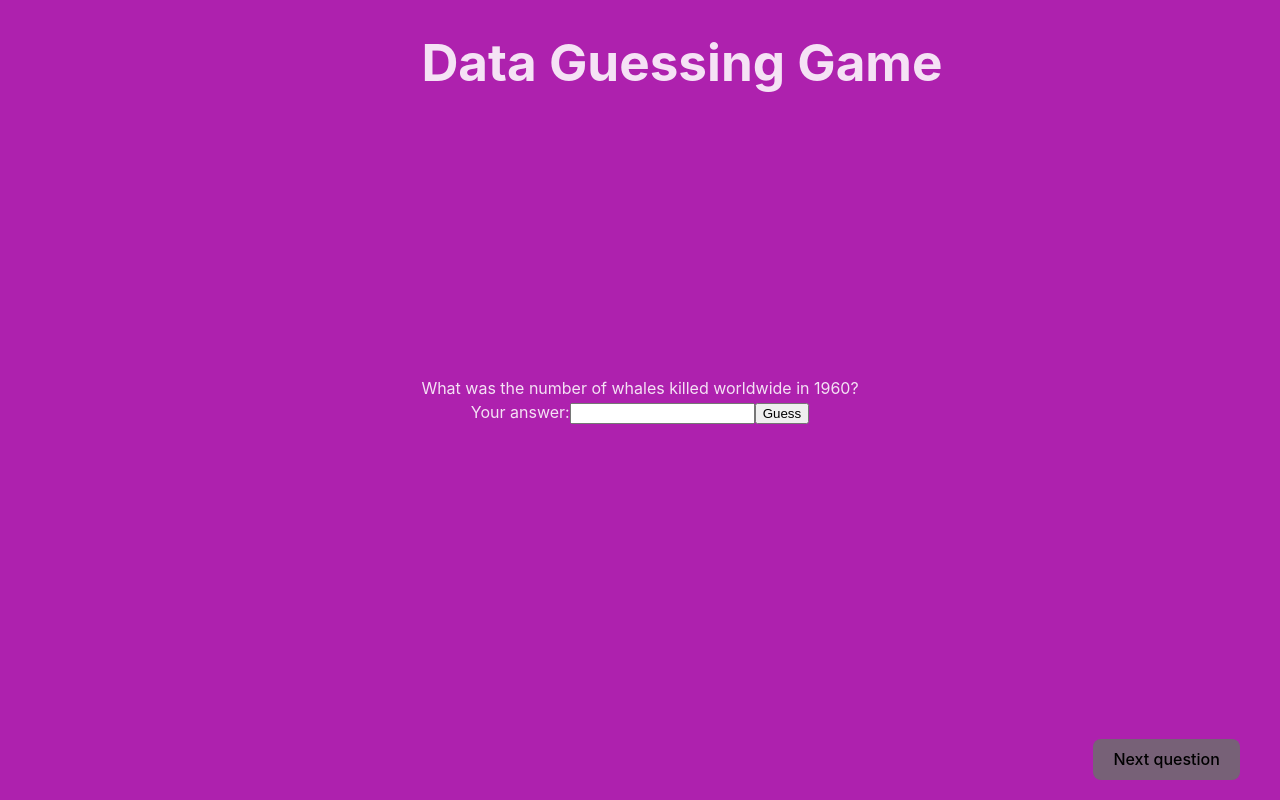
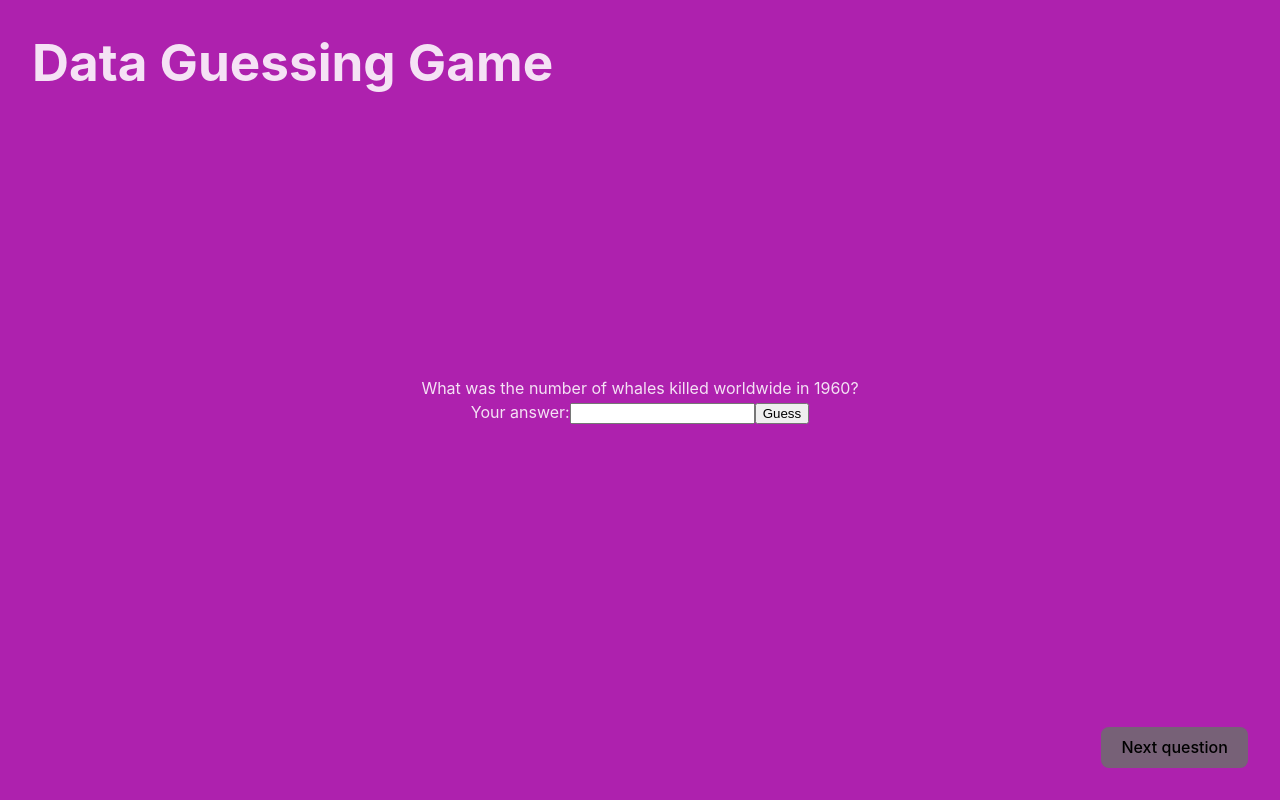
Before and after one commit to Jugendhackt/data-guessing-game, a React (Vite) app in the folder frontend/: page / in a window 1280 px wide. Built offline with nearby package versions, Linux system fonts and the light colour scheme.

Commit message:
frontend: styling

```diff
--- a/frontend/src/components/Footer.tsx
+++ b/frontend/src/components/Footer.tsx
@@ -5,9 +5,9 @@ const StyledFooter = styled.footer`
     display: flex;
     position: fixed;
     bottom: 0;
-    margin: 20px;
+    margin: 2rem 0;
     align-items: center;
-    right: 20px;
+    right: 2rem;
 `;
 
 type Props = {
--- a/frontend/src/components/header.tsx
+++ b/frontend/src/components/header.tsx
@@ -7,6 +7,9 @@ const StyledHeader = styled.header`
  align-items: center;
  position: fixed;
  top: 0;
+    left: 0;
+    right: 0;
+    padding: 0 2rem;
 `;
 
 export const Header: React.FC = () => {
```
